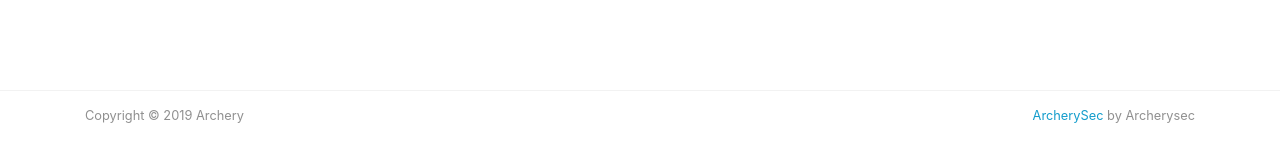
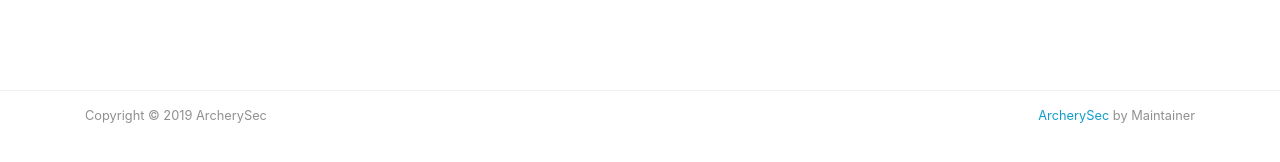
Before and after one commit to archerysec/archerysec-blog, a Jekyll site: the page built from docs/changelog.md, in a window 1280 px wide. Shown: the part 581-743 px from the top of the page. Built offline with Jekyll 4.4.1, drawn with Linux system fonts in a browser that asks for light colours; nearby versions of some CDN libraries; our own code applies the rules of GitHub Pages for plain Markdown files; comment, search, counter and statistics services are not loaded.

Commit message:
updated blog contents

```diff
--- a/docs/_config.yml
+++ b/docs/_config.yml
@@ -1,5 +1,5 @@
 # Site
-name: "Archery"
+name: "ArcherySec"
 description: "OPEN SOURCE VULNERABILITY ASSESSMENT AND MANAGEMENT TOOL"
 meta_description: "Archery Project Blog"
 logo: 'assets/images/archery-520x133.png'
--- a/docs/_layouts/default.html
+++ b/docs/_layouts/default.html
@@ -105,7 +105,7 @@
                 Copyright © {{ site.time | date: "%Y" }} {{ site.name }}
             </div>
             <div class="col-md-6 col-sm-6 text-center text-lg-right">
-                <a target="_blank" href="https://archerysec.com">ArcherySec</a> by Archerysec
+                <a target="_blank" href="https://archerysec.com">ArcherySec</a> by Maintainer
             </div>
         </div>
     </div>
```
Also changed, not shown: 15 other files.
